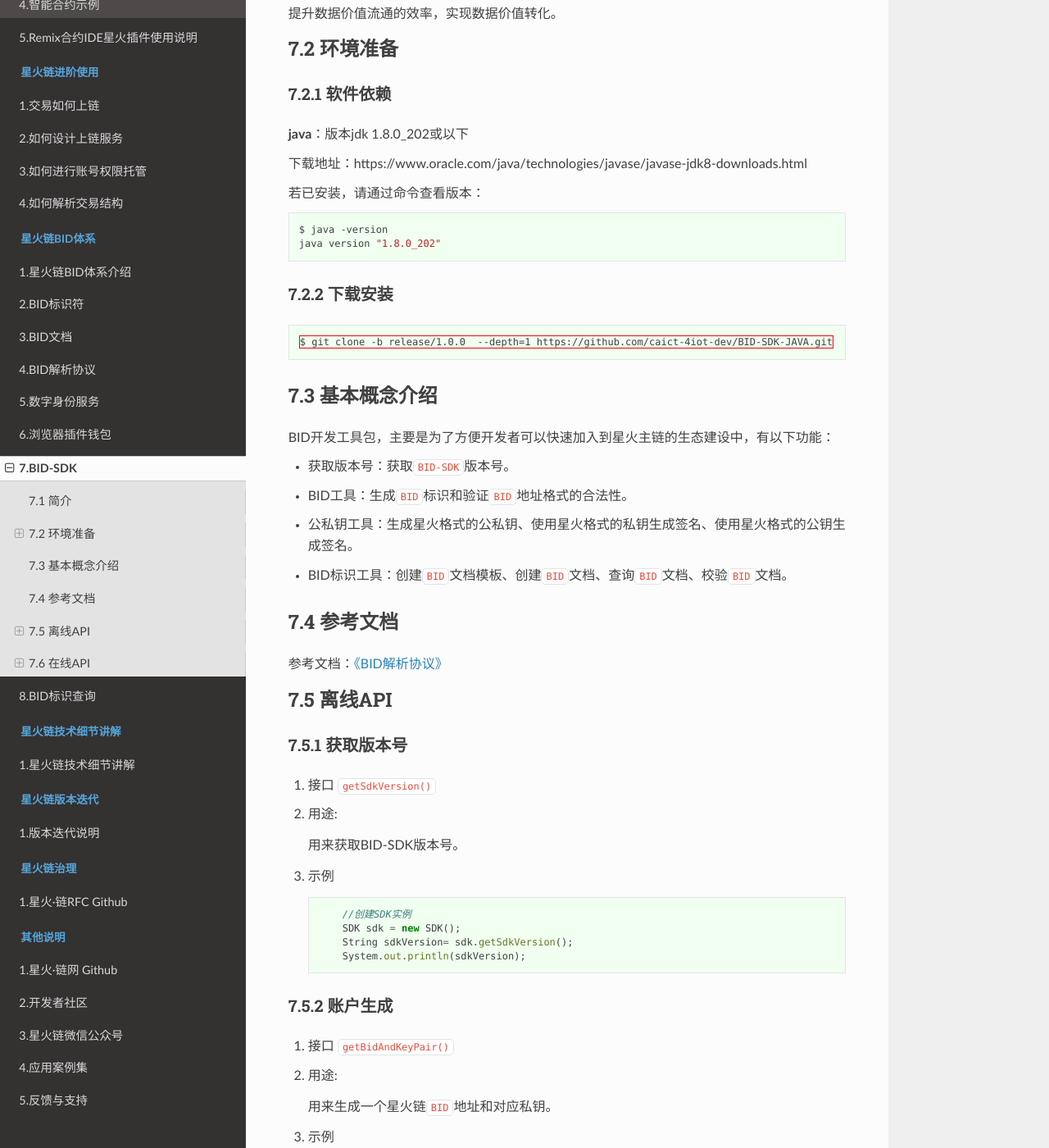
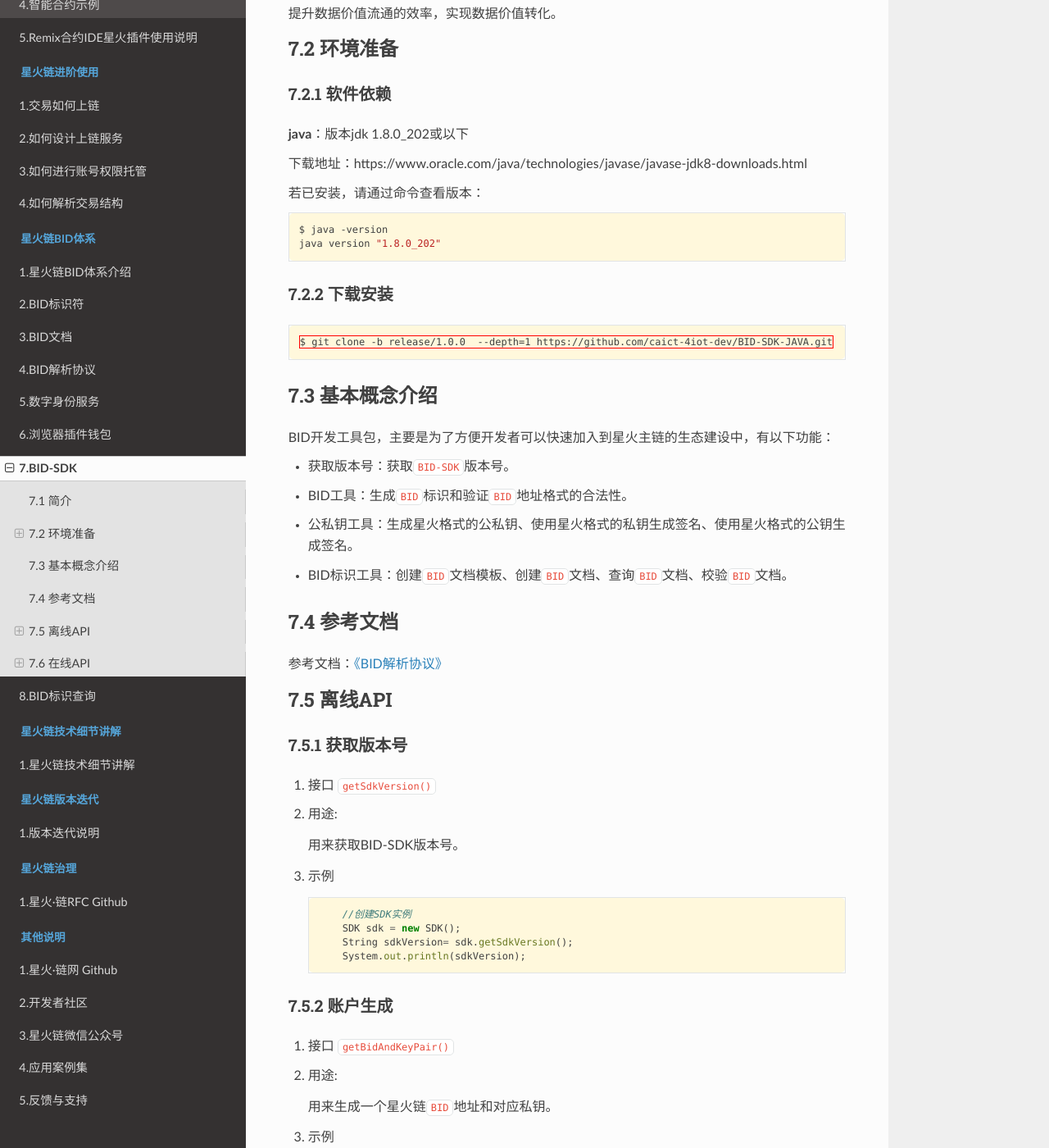
Before and after one commit to caict-4iot-dev/bif-doc, a Sphinx documentation site: the page built from docs/source/bid/BID-SDK.md, in a window 1280 px wide and 1400 px high, scrolled down 372 px. Shown: the whole window at 82% size. Built offline with Sphinx 7.4.7 and the Read the Docs theme 2.0.0, drawn with Linux system fonts in a browser that asks for light colours.

Commit message:
Update custom.css

```diff
--- a/docs/source/_static/custom.css
+++ b/docs/source/_static/custom.css
@@ -7,7 +7,7 @@
 }
 
 .highlight,code {
-   background-color: #F0FFF0; /* 浅绿色，蜜露色 */
+   background-color: #FFF8DC; /* 浅绿色，蜜露色 */
     padding: 10px; /* 添加一些内边距以便于阅读 */
     border-radius: 5px; /* 添加轻微的圆角以优化视觉效果 */
     border: 1px solid #E0EEE0; /* 添加一个与背景色相近但稍深的边框 */
```
